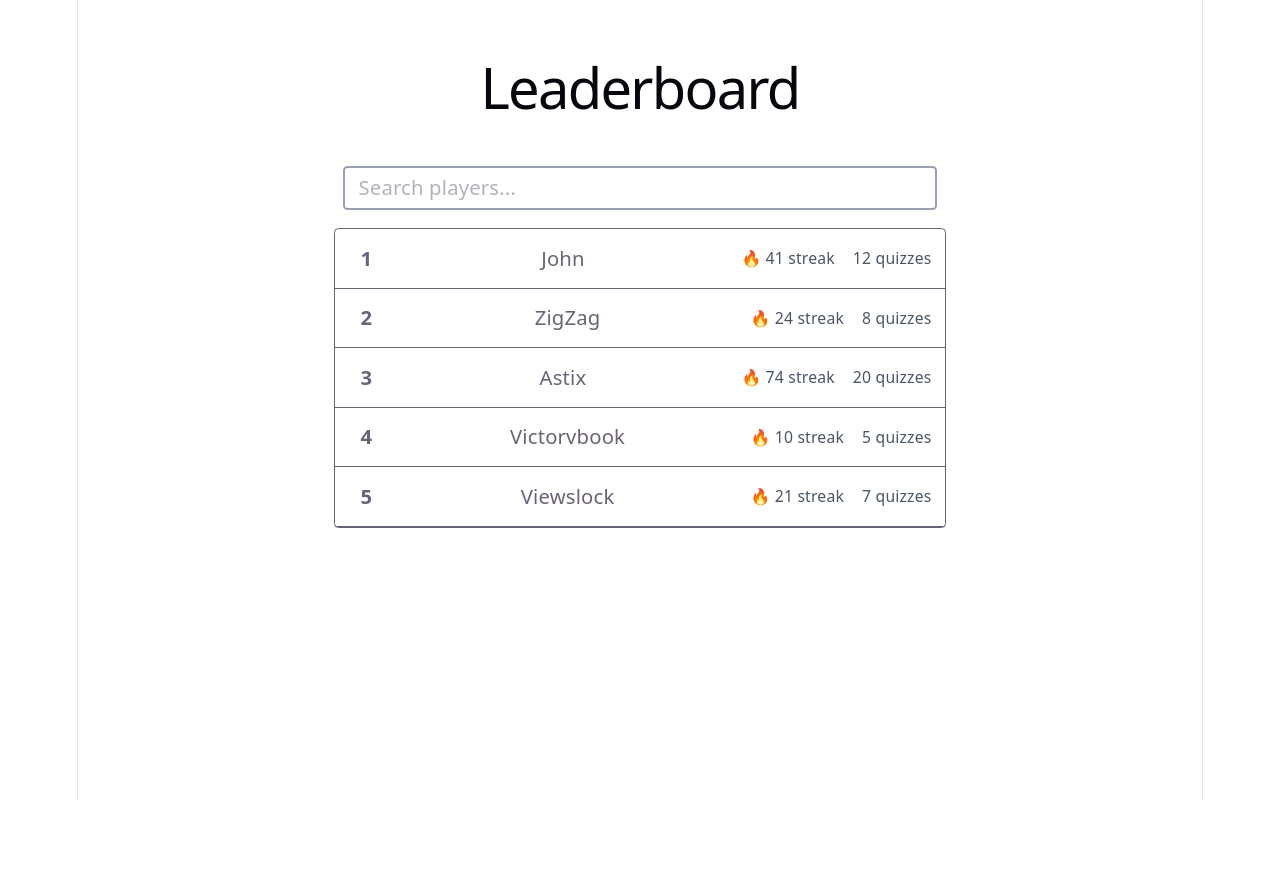
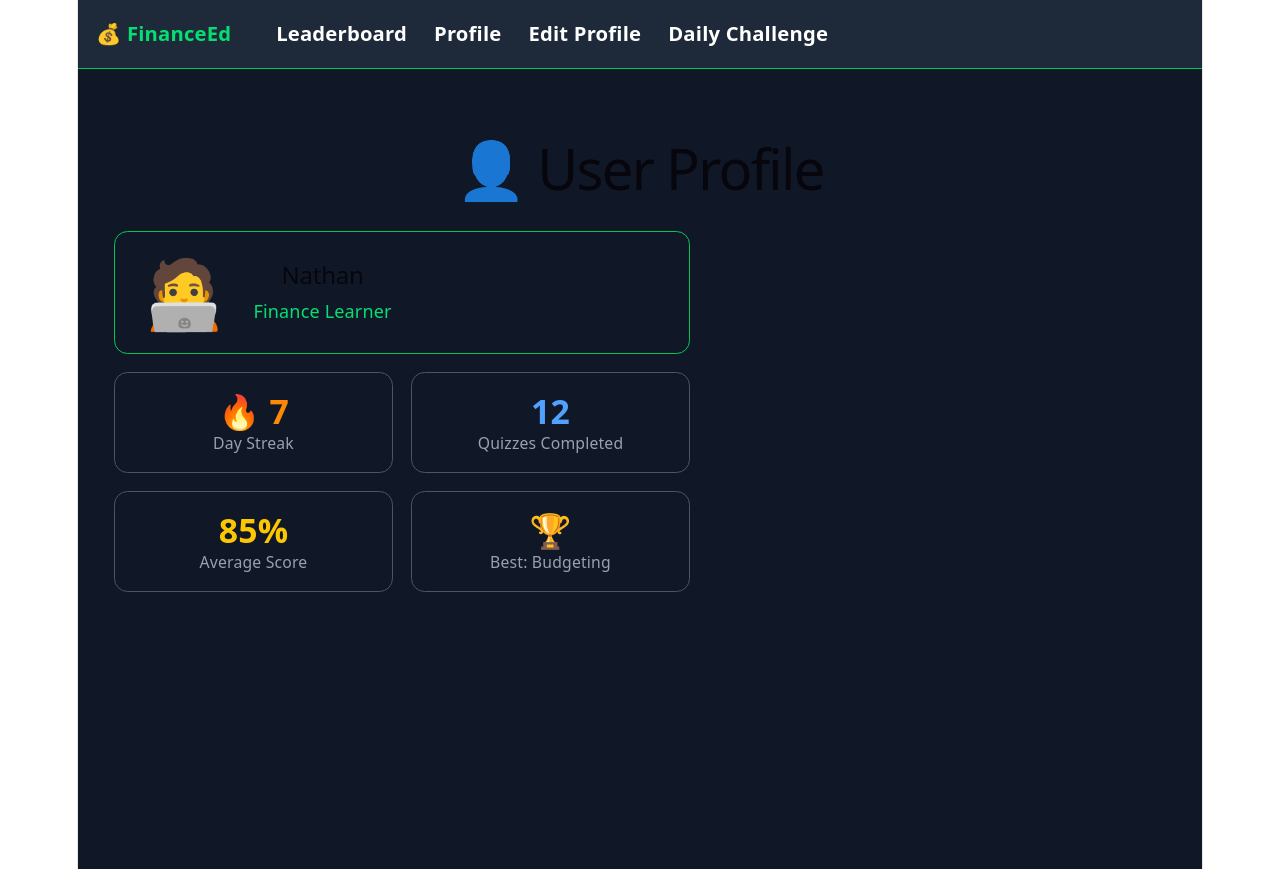
Before and after one commit to EricL-G/React-Parent, a React (Vite) app in the folder my-final-app/: page /profile in a window 1280 px wide. Before the commit the page ends 800 px from the top, so only its background shows below. Built offline with nearby package versions, Linux system fonts and the light colour scheme.

Commit message:
Nate's commit message

```diff
--- a/my-final-app/package.json
+++ b/my-final-app/package.json
@@ -13,7 +13,7 @@
     "@tailwindcss/vite": "^4.2.1",
     "react": "^19.2.4",
     "react-dom": "^19.2.4",
-    "react-router-dom": "^7.13.1"
+    "react-router-dom": "^7.14.0",
     "tailwindcss": "^4.2.1"
   },
   "devDependencies": {
--- a/my-final-app/src/App.jsx
+++ b/my-final-app/src/App.jsx
@@ -1,10 +1,26 @@
-import LeaderboardList from "./NatesComponents/LeaderboardList";
+import { BrowserRouter, Routes, Route, Link } from "react-router-dom";
+import OpenLeaderboard from "./Pages/OpenLeaderboard";
+import SeeUserStats from "./Pages/SeeUserStats";
+import EditProfile from "./Pages/EditProfile";
+import DailyChallenge from "./Pages/DailyChallenge";
 
 function App() {
   return (
-    <div>
-      <LeaderboardList title="Leaderboard" />
-    </div>
+    <BrowserRouter>
+      <nav className="flex gap-6 p-4 bg-gray-800 border-b border-green-500 text-lg font-semibold">
+        <span className="text-green-400 font-bold mr-4">💰 FinanceEd</span>
+        <Link to="/" className="text-white hover:text-green-400">Leaderboard</Link>
+        <Link to="/profile" className="text-white hover:text-green-400">Profile</Link>
+        <Link to="/edit" className="text-white hover:text-green-400">Edit Profile</Link>
+        <Link to="/daily" className="text-white hover:text-green-400">Daily Challenge</Link>
+      </nav>
+      <Routes>
+        <Route path="/" element={<OpenLeaderboard />} />
+        <Route path="/profile" element={<SeeUserStats username="Nathan" streak={7} quizzesCompleted={12} avgScore={85} bestTopic="Budgeting" />} />
+        <Route path="/edit" element={<EditProfile />} />
+        <Route path="/daily" element={<DailyChallenge />} />
+      </Routes>
+    </BrowserRouter>
   );
 }
 
--- /dev/null
+++ b/my-final-app/src/Pages/DailyChallenge.jsx
@@ -0,0 +1,33 @@
+function DailyChallenge() {
+  return (
+    <div className="min-h-screen bg-gray-900 text-white flex flex-col items-center justify-center p-6">
+      <div className="text-6xl mb-4">💰</div>
+      <h1 className="text-5xl font-bold text-green-400 mb-2">FinanceEd</h1>
+      <p className="text-gray-400 text-lg mb-8">Learn money. Build wealth. Every day.</p>
+      <div className="border border-green-500 rounded-xl p-8 max-w-md w-full text-center">
+        <h2 className="text-2xl font-bold text-yellow-400 mb-3">⚡ Daily Challenge</h2>
+        <p className="text-gray-300 mb-2">Welcome back, Nathan!</p>
+        <p className="text-gray-400 mb-6">Complete today's quiz to keep your streak going and earn badges.</p>
+        <div className="flex justify-around mb-6">
+          <div className="text-center">
+            <p className="text-3xl font-bold text-green-400">7</p>
+            <p className="text-sm text-gray-400">Day Streak 🔥</p>
+          </div>
+          <div className="text-center">
+            <p className="text-3xl font-bold text-yellow-400">12</p>
+            <p className="text-sm text-gray-400">Quizzes Done</p>
+          </div>
+          <div className="text-center">
+            <p className="text-3xl font-bold text-blue-400">85%</p>
+            <p className="text-sm text-gray-400">Avg Score</p>
+          </div>
+        </div>
+        <button className="bg-green-500 hover:bg-green-600 text-white font-bold px-8 py-3 rounded-lg w-full text-lg">
+          Start Today's Challenge →
+        </button>
+      </div>
+    </div>
+  );
+}
+
+export default DailyChallenge;
--- /dev/null
+++ b/my-final-app/src/Pages/EditProfile.jsx
@@ -0,0 +1,47 @@
+import { useState } from "react";
+
+function EditProfile() {
+  const [username, setUsername] = useState("Nathan");
+  const [password, setPassword] = useState("");
+  const [saved, setSaved] = useState(false);
+
+  function handleSave() {
+    setSaved(true);
+    setTimeout(() => setSaved(false), 2000);
+  }
+
+  return (
+    <div className="min-h-screen bg-gray-900 text-white p-8">
+      <h1 className="text-4xl font-bold text-green-400 mb-8">⚙️ Edit Profile</h1>
+      <div className="max-w-md border border-green-500 rounded-xl p-6">
+        <div className="text-center text-6xl mb-4">🧑‍💻</div>
+        <div className="mb-4">
+          <p className="text-gray-400 mb-1 text-sm">Username</p>
+          <input
+            className="bg-gray-800 border border-gray-600 rounded-lg px-4 py-2 w-full text-white"
+            value={username}
+            onChange={(e) => setUsername(e.target.value)}
+          />
+        </div>
+        <div className="mb-6">
+          <p className="text-gray-400 mb-1 text-sm">New Password</p>
+          <input
+            className="bg-gray-800 border border-gray-600 rounded-lg px-4 py-2 w-full text-white"
+            type="password"
+            placeholder="Enter new password..."
+            value={password}
+            onChange={(e) => setPassword(e.target.value)}
+          />
+        </div>
+        <button
+          onClick={handleSave}
+          className="bg-green-500 hover:bg-green-600 text-white font-bold px-6 py-2 rounded-lg w-full"
+        >
+          {saved ? "✅ Saved!" : "Save Changes"}
+        </button>
+      </div>
+    </div>
+  );
+}
+
+export default EditProfile;
--- /dev/null
+++ b/my-final-app/src/Pages/OpenLeaderboard.jsx
@@ -0,0 +1,13 @@
+import LeaderboardList from "../NatesComponents/LeaderboardList";
+
+function OpenLeaderboard() {
+  return (
+    <div className="min-h-screen bg-gray-900 text-white p-8">
+      <h1 className="text-4xl font-bold text-green-400 mb-2">🏆 Leaderboard</h1>
+      <p className="text-gray-400 mb-6">See who's crushing the finance quizzes.</p>
+      <LeaderboardList title="" />
+    </div>
+  );
+}
+
+export default OpenLeaderboard;
--- /dev/null
+++ b/my-final-app/src/Pages/SeeUserStats.jsx
@@ -0,0 +1,36 @@
+function SeeUserStats({ username, streak, quizzesCompleted, avgScore, bestTopic }) {
+  return (
+    <div className="min-h-screen bg-gray-900 text-white p-8">
+      <h1 className="text-4xl font-bold text-green-400 mb-8">👤 User Profile</h1>
+      <div className="max-w-lg">
+        <div className="border border-green-500 rounded-xl p-6 mb-4 flex items-center gap-6">
+          <div className="text-6xl">🧑‍💻</div>
+          <div>
+            <h2 className="text-3xl font-bold">{username}</h2>
+            <p className="text-green-400">Finance Learner</p>
+          </div>
+        </div>
+        <div className="grid grid-cols-2 gap-4">
+          <div className="border border-gray-600 rounded-xl p-4 text-center">
+            <p className="text-3xl font-bold text-orange-400">🔥 {streak}</p>
+            <p className="text-gray-400 text-sm">Day Streak</p>
+          </div>
+          <div className="border border-gray-600 rounded-xl p-4 text-center">
+            <p className="text-3xl font-bold text-blue-400">{quizzesCompleted}</p>
+            <p className="text-gray-400 text-sm">Quizzes Completed</p>
+          </div>
+          <div className="border border-gray-600 rounded-xl p-4 text-center">
+            <p className="text-3xl font-bold text-yellow-400">{avgScore}%</p>
+            <p className="text-gray-400 text-sm">Average Score</p>
+          </div>
+          <div className="border border-gray-600 rounded-xl p-4 text-center">
+            <p className="text-3xl font-bold text-green-400">🏆</p>
+            <p className="text-gray-400 text-sm">Best: {bestTopic}</p>
+          </div>
+        </div>
+      </div>
+    </div>
+  );
+}
+
+export default SeeUserStats;
--- /dev/null
+++ b/package.json
@@ -0,0 +1,5 @@
+{
+  "dependencies": {
+    "react-router-dom": "^7.14.0"
+  }
+}
```
Also changed, not shown: 2 other files (tests, documents, lock files or other folders).
